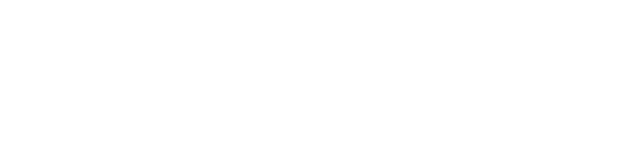
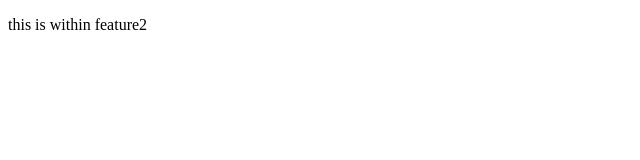
Before and after one commit to SHIVAM2DEV/secondProject, a plain HTML site: page index.html in a window 1280 px wide. Shown: the whole page, without its empty margins (0-640 px from the left). Drawn offline with Linux system fonts and the light colour scheme.

Commit message:
added some feature in feature2 branch

```diff
--- a/index.html
+++ b/index.html
@@ -6,6 +6,6 @@
     <title>Document</title>
 </head>
 <body>
-
+    <p>this is within feature2</p>
 </body>
 </html>
```
